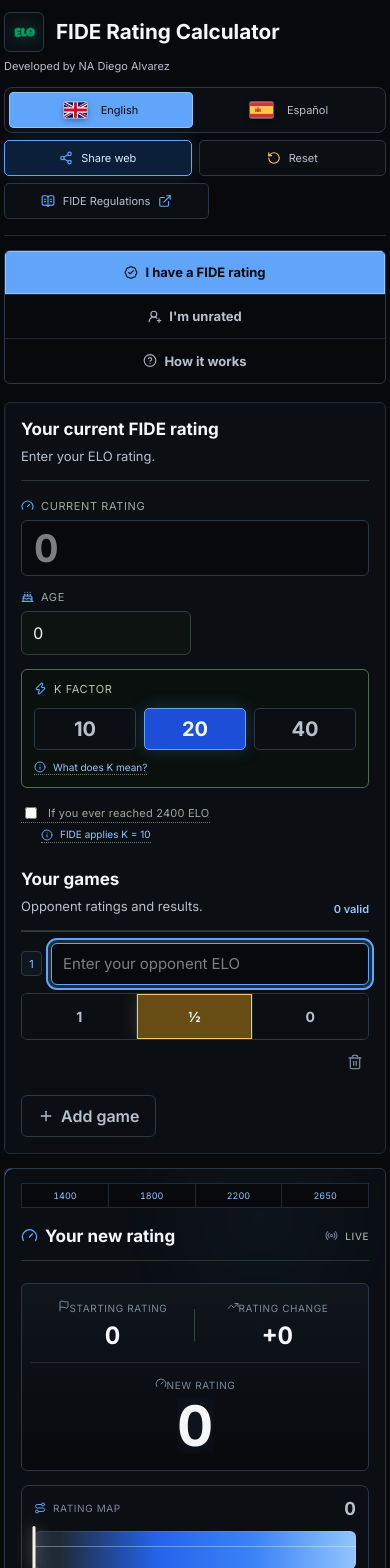
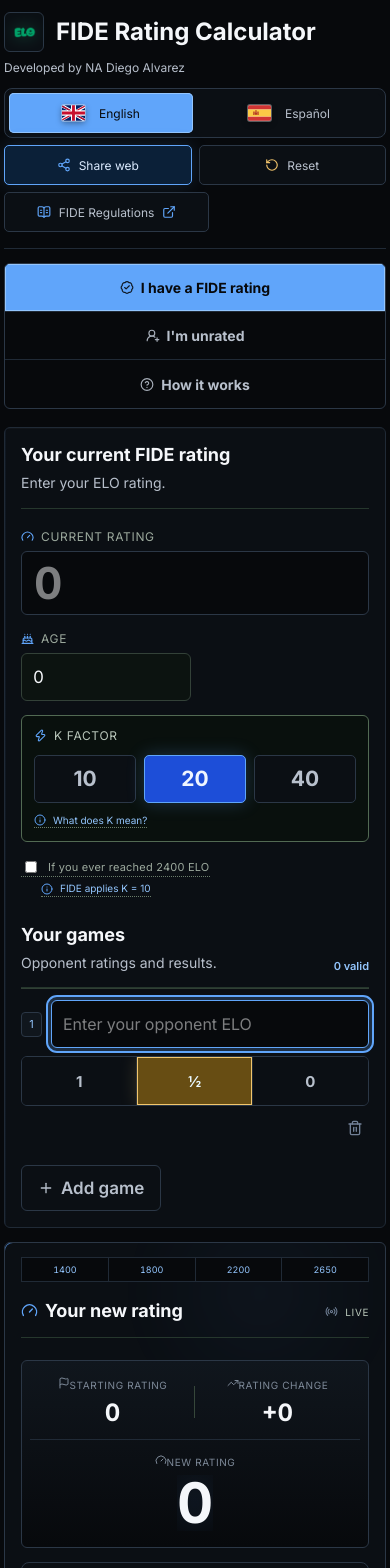
Before and after one commit to zetachess/FIDE-Rating-Calculator, a React (Vite) app: page / in a window 390 px wide. Shown: the top 1568 px of the page. Built offline with nearby package versions, Linux system fonts and the light colour scheme.

Commit message:
Fix mobile viewport and scaling

```diff
--- a/index.html
+++ b/index.html
@@ -1 +1,13 @@
-<div id="root"></div><script type="module" src="/src/main.tsx"></script>
+<!doctype html>
+<html lang="en">
+  <head>
+    <meta charset="UTF-8" />
+    <meta name="viewport" content="width=device-width, initial-scale=1, viewport-fit=cover" />
+    <meta name="theme-color" content="#07090C" />
+    <title>FIDE Rating Calculator</title>
+  </head>
+  <body>
+    <div id="root"></div>
+    <script type="module" src="/src/main.tsx"></script>
+  </body>
+</html>
--- a/src/colors.css
+++ b/src/colors.css
@@ -553,11 +553,25 @@
 
 @media(max-width:520px){
   .app{padding-left:4px;padding-right:4px}
+  .brand h1{font-size:24px}
+  header p{font-size:12px}
   .header-actions{grid-template-columns:1fr 1fr!important}
   .language-switch{grid-column:1 / -1!important}
+  .language-switch button{height:38px;font-size:12px}
+  .header-actions button,.header-actions a{min-height:40px;font-size:12px}
   .header-actions a{grid-column:1 / -1!important}
   .mode-tabs{grid-template-columns:1fr!important}
+  .mode-tabs button{height:48px;font-size:14px}
   .input-panel,.result-panel,.wide-panel{padding:16px}
+  h2{font-size:18px}
+  .section-title p,.games-title p{font-size:14px}
+  .hero-input span,label>span,.k>span{font-size:12px}
+  .hero-input input{height:64px;font-size:44px}
+  .info-grid input{height:48px;font-size:17px}
+  .k-toggle button{height:48px;font-size:21px}
+  .number-field input{height:48px;font-size:16px}
+  .result-toggle button{height:48px;font-size:15px}
+  .add{height:46px;font-size:17px}
   .result-title{align-items:center}
   .rating-tape{grid-template-columns:repeat(4,1fr)!important;font-size:9px}
   .rating-tape span{padding:6px 3px}
```
